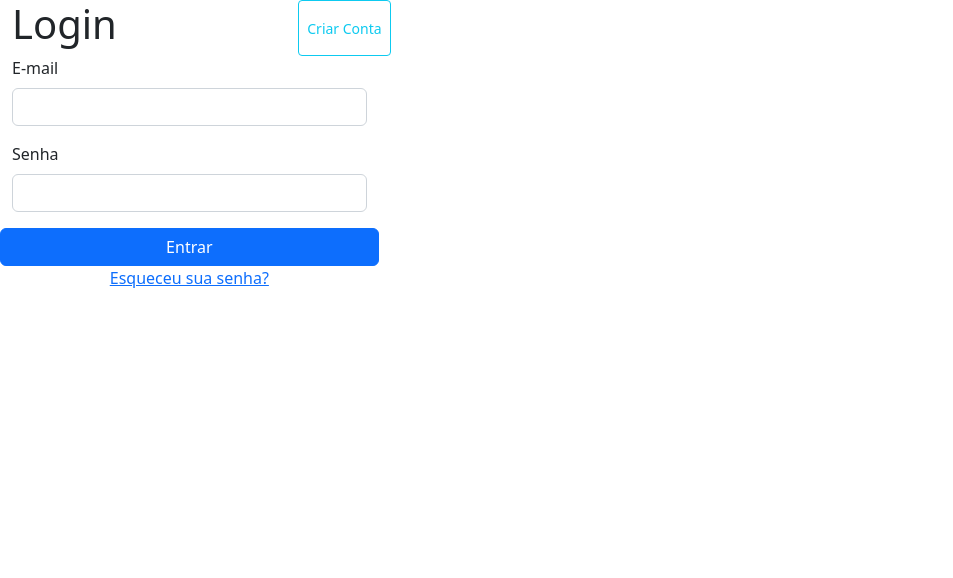
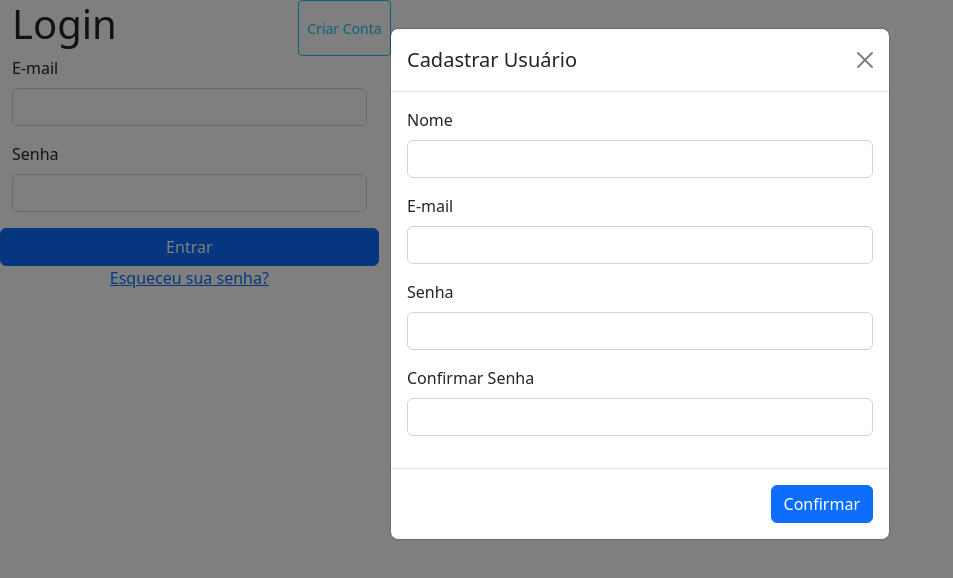
Before and after one commit to Osnei-Luzia/LABMedical, an Angular app in the folder labMedical/: page / in a window 1280 px wide. Both pictures are taken after a click on the button "Criar Conta". Shown: the top 578 px of the page, without its empty margins (0-953 px from the left). Built offline with nearby package versions, Linux system fonts and the light colour scheme.

Commit message:
loginCadastroHTML.1

```diff
--- a/labMedical/src/app/app.module.ts
+++ b/labMedical/src/app/app.module.ts
@@ -6,12 +6,14 @@ import { AppComponent } from './app.component';
 import { LoginComponent } from './pages/login/login.component';
 import { LoginFormComponent } from './components/login-form/login-form.component';
 import { FormsModule } from '@angular/forms';
+import { LoginCadastroComponent } from './components/login-cadastro/login-cadastro.component';
 
 @NgModule({
   declarations: [
     AppComponent,
     LoginComponent,
-    LoginFormComponent
+    LoginFormComponent,
+    LoginCadastroComponent
   ],
   imports: [
     BrowserModule,
--- /dev/null
+++ b/labMedical/src/app/components/login-cadastro/login-cadastro.component.html
@@ -0,0 +1,34 @@
+<div class="modal fade" id="loginCadastro" data-bs-backdrop="static" data-bs-keyboard="false" tabindex="-1"
+    aria-labelledby="staticBackdropLabel" aria-hidden="true">
+    <div class="modal-dialog">
+        <div class="modal-content">
+            <div class="modal-header">
+                <h1 class="modal-title fs-5" id="staticBackdropLabel">Cadastrar Usuário</h1>
+                <button type="button" class="btn-close" data-bs-dismiss="modal" aria-label="Close"></button>
+            </div>
+            <form>
+                <div class="modal-body">
+                    <div class="mb-3">
+                        <label for="nome" class="form-label">Nome</label>
+                        <input type="text" class="form-control" name="nome" [(ngModel)]="nome">
+                    </div>
+                    <div class="mb-3">
+                        <label for="emailCadastro" class="form-label">E-mail</label>
+                        <input type="email" class="form-control" name="emailCadastro" [(ngModel)]="email">
+                    </div>
+                    <div class="mb-3">
+                        <label for="senhaCadastro" class="form-label">Senha</label>
+                        <input type="password" class="form-control" name="senhaCadastro" [(ngModel)]="senha">
+                    </div>
+                    <div class="mb-3">
+                        <label for="senhaValida" class="form-label">Confirmar Senha</label>
+                        <input type="password" class="form-control" name="senhaValida" [(ngModel)]="confirmarSenha">
+                    </div>
+                </div>
+                <div class="modal-footer">
+                    <button type="submit" class="btn btn-primary">Confirmar</button>
+                </div>
+            </form>
+        </div>
+    </div>
+</div>
--- /dev/null
+++ b/labMedical/src/app/components/login-cadastro/login-cadastro.component.ts
@@ -0,0 +1,13 @@
+import { Component } from '@angular/core';
+
+@Component({
+  selector: 'labM-login-cadastro',
+  templateUrl: './login-cadastro.component.html',
+  styleUrls: ['./login-cadastro.component.css']
+})
+export class LoginCadastroComponent {
+  email: String = ""
+  nome: String = ""
+  senha: String = ""
+  confirmarSenha: String = ""
+}
--- a/labMedical/src/app/components/login-form/login-form.component.html
+++ b/labMedical/src/app/components/login-form/login-form.component.html
@@ -1,7 +1,7 @@
 <div class="container row col-4">
     <div class="d-flex justify-content-between">
         <h1>Login</h1>
-        <button type="button" class="btn btn-outline-info btn-sm">Criar Conta</button>
+        <button type="button" class="btn btn-outline-info btn-sm" data-bs-toggle="modal" data-bs-target="#loginCadastro">Criar Conta</button>
     </div>
     <form class="row">
         <div class="mb-3">
@@ -17,3 +17,4 @@
         <a class="text-center" (click)="placeHolderResetSenha()" href="">Esqueceu sua senha?</a>
     </form>
 </div>
+<labM-login-cadastro></labM-login-cadastro>
```
Also changed, not shown: labMedical/src/app/components/login-cadastro/login-cadastro.component.css (added).
